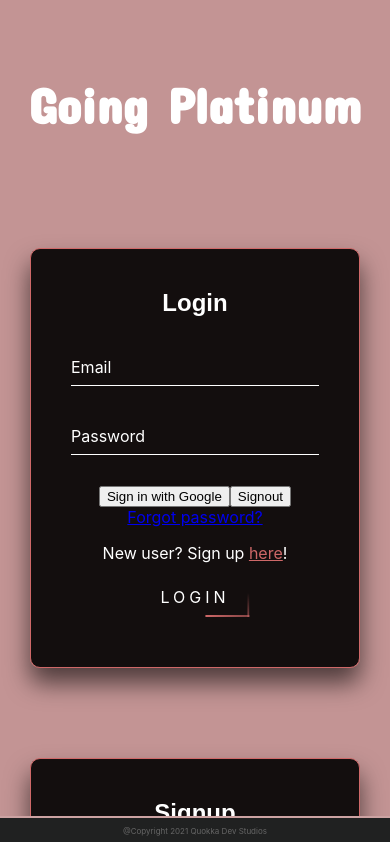
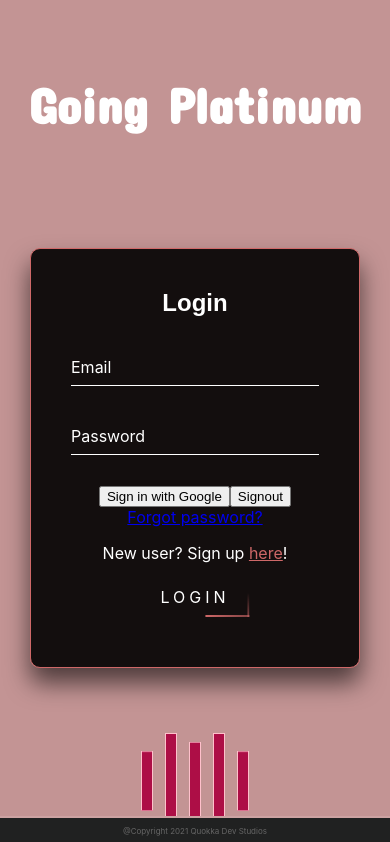
Before and after one commit to DevDan13/going-platinum, a React (Create React App) app in the folder client/: page /login in a window 390 px wide. Shown: the top 842 px of the page. Built offline with nearby package versions, Linux system fonts and the light colour scheme; no server answers; a web font is replaced by a local one.

Commit message:
Added PulsePlayer and mobile responsiveness to login page.

```diff
--- a/client/src/components/LoginForm/Form.js
+++ b/client/src/components/LoginForm/Form.js
@@ -4,20 +4,22 @@ import SignIn from "../Firebase/SignIn";
 import Grid from "@material-ui/core/Grid";
 import Header from "../Header/index";
 import Footer from "../Footer/index";
-import PlayerPulse from "../PlayerPulse/index"
+import PlayerPulse from "../PlayerPulse/index";
 
 function LoginForm() {
   return (
     <div className="img">
       {/* <Header></Header> */}
       <Grid container id="grid-container">
-        <Grid id="signin-div" item xs={12} md={6}>
+        <Grid id="signin-div" item xs={12} md={5}>
           <SignIn />
         </Grid>
 
-        {/* <PlayerPulse></PlayerPulse> */}
+        <Grid id="motion-media-div" style={{display:"flex", justifyContent: "center"}}item xs={12} md={2}>
+          <PlayerPulse playing={true} size={"la-3x"}></PlayerPulse>
+        </Grid>
 
-        <Grid id="signup-div" item xs={12} md={6}>
+        <Grid id="signup-div" item xs={12} md={5}>
           <SignUp />
         </Grid>
       </Grid>
--- a/client/src/components/LoginForm/style.css
+++ b/client/src/components/LoginForm/style.css
@@ -8,7 +8,7 @@
   font-family: "Montserrat Subrayada";
 }
 
-@media screen and (min-width: 964px) {
+@media screen and (min-width: 1300px) {
   #signin-div {
     padding-left: 200px;
   }
@@ -16,11 +16,26 @@
   #signup-div {
     padding-right: 200px;
   }
+}
 
+@media screen and (min-width: 964px) {
   #grid-container {
     margin-top: 50px;
   }
 
+  #motion-media-div {
+    margin-top: 150px;
+  }
+}
+
+@media screen and (min-width: 964px) and (max-width: 1300px) {
+  #signin-div {
+    padding-left: 100px;
+  }
+
+  #signup-div {
+    padding-right: 100px;
+  }
 }
 
 #signin-div {
@@ -42,4 +57,8 @@
   #signin-div {
     margin-top: 40px;
   }
+
+  #motion-media-div {
+    margin-top: 50px;
+  }
 }
```
